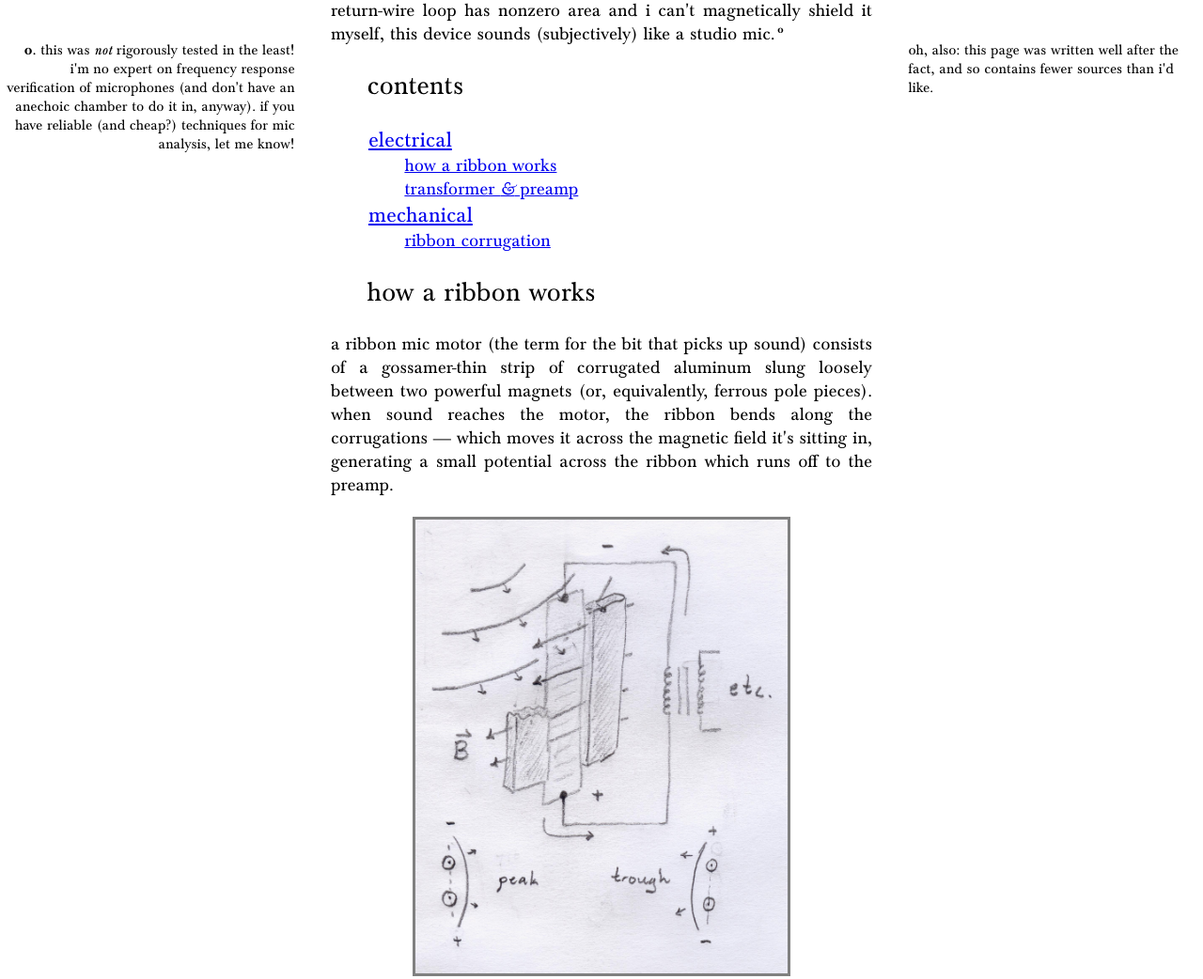
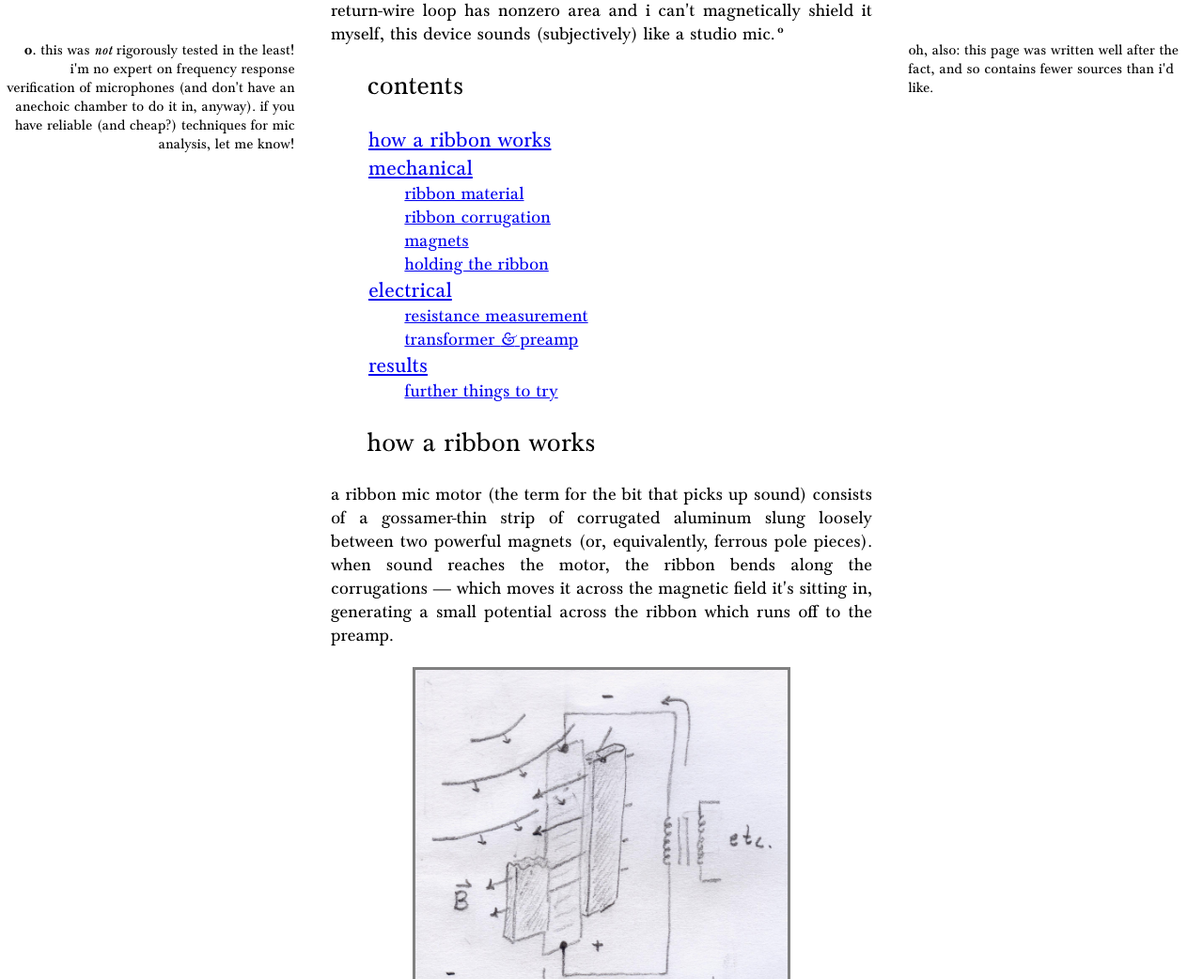
Before and after one commit to catvw/khz, a plain HTML site: page html/sound/ribbon-mic/index.html in a window 1280 px wide. Shown: the part 902-1944 px from the top of the page at 94% size. Drawn offline with Linux system fonts and the light colour scheme.

Commit message:
update the toc

```diff
--- a/html/sound/ribbon-mic/index.html
+++ b/html/sound/ribbon-mic/index.html
@@ -48,17 +48,27 @@ sounds (subjectively) like a studio mic.
 <h2>contents</h2>
 
 <ol class="toc-list">
+	<li><a href="#how-it-works">how a ribbon works</a></li>
+	<li>
+		<a href="#mechanical">mechanical</a>
+		<ol>
+			<li><a href="#ribbon-material">ribbon material</a></li>
+			<li><a href="#corrugation">ribbon corrugation</a></li>
+			<li><a href="#magnets">magnets</a></li>
+			<li><a href="#ribbon-holding">holding the ribbon</a></li>
+		</ol>
+	</li>
 	<li>
 		<a href="#electrical">electrical</a>
 		<ol>
-			<li><a href="#how-it-works">how a ribbon works</a></li>
+			<li><a href="#resistance">resistance measurement</a></li>
 			<li><a href="#preamp">transformer <i>&amp;</i> preamp</a></li>
 		</ol>
 	</li>
 	<li>
-		<a href="#mechanical">mechanical</a>
+		<a href="#results">results</a>
 		<ol>
-			<li><a href="#corrugation">ribbon corrugation</a></li>
+			<li><a href="#further">further things to try</a></li>
 		</ol>
 	</li>
 </ol>
@@ -366,6 +376,11 @@ if anyone wants to:
 		try different ribbon geometry (maybe narrower would raise the
 		output higher, due to higher flux density?),
 	</li>
+	<li>
+		come up with a better method of hum cancellation for the ribbon
+		leads, such as running a thin wire <i>right</i> next to the
+		ribbon,
+	</li>
 </ol>
 and perhaps get the device professionally evaluated like an actual acoustic
 engineer.
```
